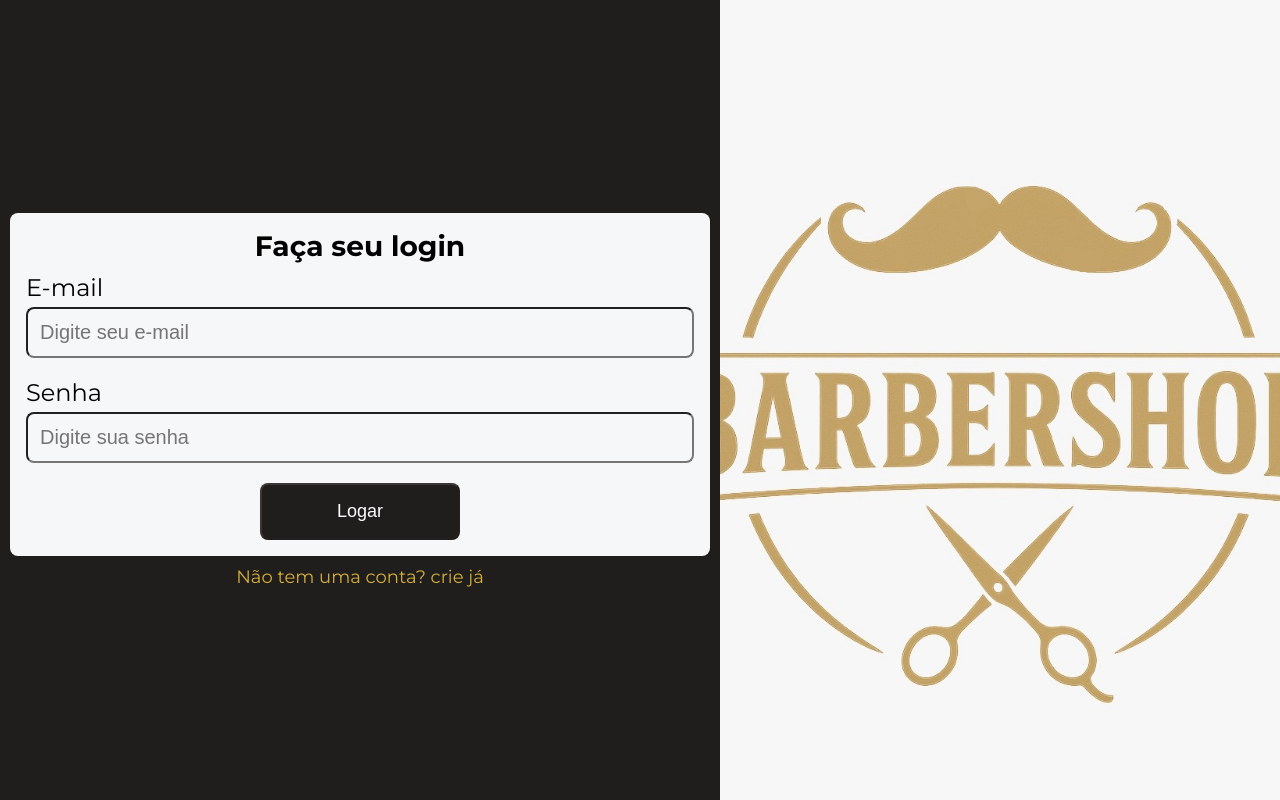
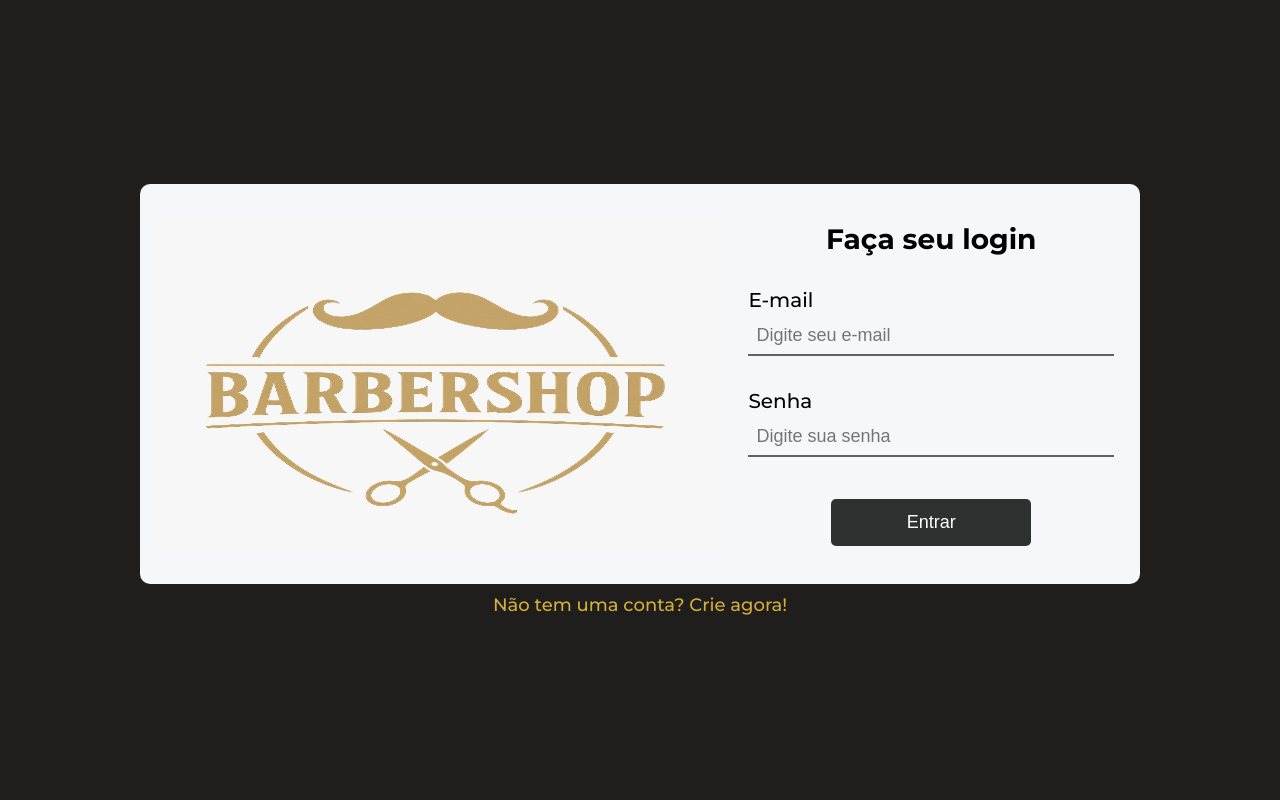
Before and after one commit to EduardoAugustoFReis/TCC-FrontEnd, a React (Vite) app: page / in a window 1280 px wide. Built offline with nearby package versions, Linux system fonts and the light colour scheme.

Commit message:
estilização da pagina de login

```diff
--- a/src/components/Input/styles.ts
+++ b/src/components/Input/styles.ts
@@ -7,15 +7,17 @@ export const StyledInputContainer = styled.div`
   label {
     display: flex;
     flex-direction: column-reverse;
-    font-size: 2.4rem;
+    font-size: 2rem;
+    font-weight: 500;
     gap: 0.5rem;
   }
 
   input {
-    padding: 1.2rem;
-    font-size: 2.0rem;
+    padding: .8rem;
+    font-size: 1.8rem;
     background: none;
-    border-radius: 0.8rem;
+    border: none;
+    border-bottom: 2px solid ${({ theme }) => theme.colors.lightJetBlack};
     outline: none;
   }
 
--- a/src/pages/Login/index.tsx
+++ b/src/pages/Login/index.tsx
@@ -1,13 +1,17 @@
 import {
-  Background,
+  // Background,
   FormLogin,
+  ImageDiv,
   LoginContainer,
-  WrapperLoginAndLink,
+  MoustacheDiv,
+  WrapperLogin,
 } from "./styles";
 import Input from "../../components/Input";
 import useAuth from "../../context/Auth/useAuth";
 import { Link, useNavigate } from "react-router-dom";
 import { useState } from "react";
+import backgroundImg from "../../assets/image/logo.jpg";
+import moustacheImg from "../../../public/logo-bigode-preto-trasparente.png"
 
 const Login = () => {
   const { login } = useAuth();
@@ -33,7 +37,8 @@ const Login = () => {
 
   return (
     <LoginContainer>
-      <WrapperLoginAndLink>
+      <h2>Barbearia Virtual</h2>
+      <WrapperLogin>
         <FormLogin onSubmit={handleSubmit}>
           <h2>Faça seu login</h2>
           <Input
@@ -52,12 +57,18 @@ const Login = () => {
             onChange={(e) => setPassword(e.target.value)}
           />
           <button type="submit" disabled={!email || !password}>
-            Logar
+            Entrar
           </button>
         </FormLogin>
-        <Link to="/signup">Não tem uma conta? crie já</Link>
-      </WrapperLoginAndLink>
-      <Background />
+          <ImageDiv>
+            <img src={backgroundImg} alt="" />
+          </ImageDiv>
+          <MoustacheDiv>
+            <img src={moustacheImg} alt="" />
+          </MoustacheDiv>
+      </WrapperLogin>
+        <Link to="/signup">Não tem uma conta? Crie agora!</Link>
+      {/* <Background /> */}
     </LoginContainer>
   );
 };
--- a/src/pages/Login/styles.ts
+++ b/src/pages/Login/styles.ts
@@ -5,14 +5,24 @@ import backgroundImg from "../../assets/image/logo.jpg";
 export const LoginContainer = styled.div`
   height: 100vh;
   display: flex;
-  align-items: stretch;
-  gap: 1rem;
+  flex-direction: column;
+  justify-content: center;
+  align-items: center;
+  padding: 1rem;
 
   a {
     font-size: 1.8rem;
     margin-top: 1rem;
     text-align: center;
     color: ${({ theme }) => theme.colors.gold};
+    font-weight: 500;
+  }
+
+  >h2 {
+    color:  ${({ theme }) => theme.colors.gold};
+    font-size: 2.4rem;
+    margin-bottom: 1rem;
+    display: none;
   }
 
   @media (max-width: ${breakpoints.mobile}) {
@@ -24,18 +34,32 @@ export const LoginContainer = styled.div`
     a {
       font-size: 1.6rem;
     }
+
+    >h2 {
+      color:  ${({ theme }) => theme.colors.gold};
+      font-size: 2.4rem;
+      margin-bottom: 1rem;
+      display: flex;
+    }
   }
 `;
 
-export const WrapperLoginAndLink = styled.div`
+export const WrapperLogin = styled.div`
   display: flex;
-  flex-direction: column;
+  flex-direction: row-reverse;
   justify-content: center;
   align-items: center;
-  margin-left: 1rem;
+  /* margin: 1rem; */
+  padding: 1rem;
+  height: 40rem;
+  background-color: ${({ theme }) => theme.colors.whitePosca};
+  max-width: 100rem;
+  border-radius: 10px;
+  gap: 1rem;
 
   @media (max-width: ${breakpoints.mobile}) {
     margin-left: 0rem;
+    flex-direction: column-reverse;
   }
 `;
 
@@ -43,24 +67,33 @@ export const FormLogin = styled.form`
   display: flex;
   flex-direction: column;
   padding: 1.6rem;
-  width: 70rem;
-  background-color: ${({ theme }) => theme.colors.whitePosca};
+  width: 70%;
+  height: 100%;
+  justify-content: space-evenly;
   border-radius: 0.8rem;
 
   h2 {
     text-align: center;
     font-size: 2.8rem;
+    margin-bottom: 1rem;
   }
 
   button {
     margin: 0 auto;
-    margin-top: 1rem;
-    padding: 1.6rem;
+    margin-top: 2rem;
+    padding: 1.3rem;
+    outline: none;
+    border: none;
     font-size: 1.8rem;
     width: 20rem;
-    border-radius: 0.8rem;
+    border-radius: 0.5rem;
     color: ${({ theme }) => theme.colors.white};
-    background-color: ${({ theme }) => theme.colors.jetBlack};
+    background-color: ${({ theme }) => theme.colors.greySico};
+    transition: .2s;
+  }
+
+  button:hover {
+    background-color: ${({ theme }) => theme.colors.darkJetBlack};
   }
 
   @media (max-width: ${breakpoints.mobile}) {
@@ -88,3 +121,28 @@ export const Background = styled.div`
     display: none;
   }
 `;
+
+export const ImageDiv = styled.div`
+  display: flex;
+  height: 90%;
+    img{
+      width: 100%;
+    }
+    @media (max-width: ${breakpoints.mobile}) {
+      display: none;
+    }
+    @media (max-width: ${breakpoints.tablet}) {
+      height: 60%;
+    }
+`;
+
+export const MoustacheDiv = styled.div`
+  display: none;
+  height: 20%;
+    img{
+      width: 100%;
+    }
+    @media (max-width: ${breakpoints.mobile}) {
+      display: flex;
+    }
+`;
--- a/src/styles/theme.ts
+++ b/src/styles/theme.ts
@@ -5,6 +5,7 @@ export const theme = {
     lightGold: "#c4aa56ff",
     jetBlack: "#201D1D",
     darkJetBlack: "#0c0c0cff",
+    lightJetBlack: "rgb(98, 98, 98)",
     greySico: "#2D3230",
     darkBlue: "#000e3aff",
     whitePosca: "#F6F7F9",
```
